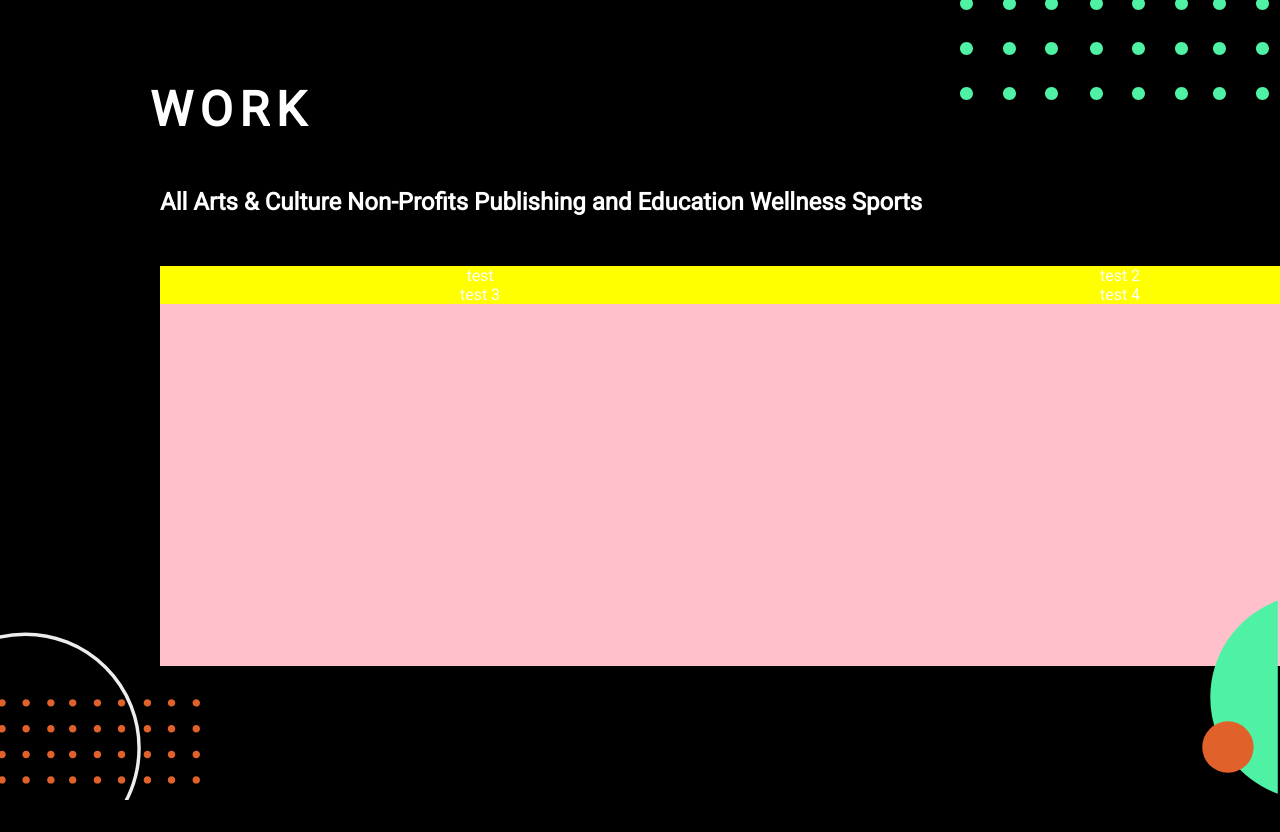
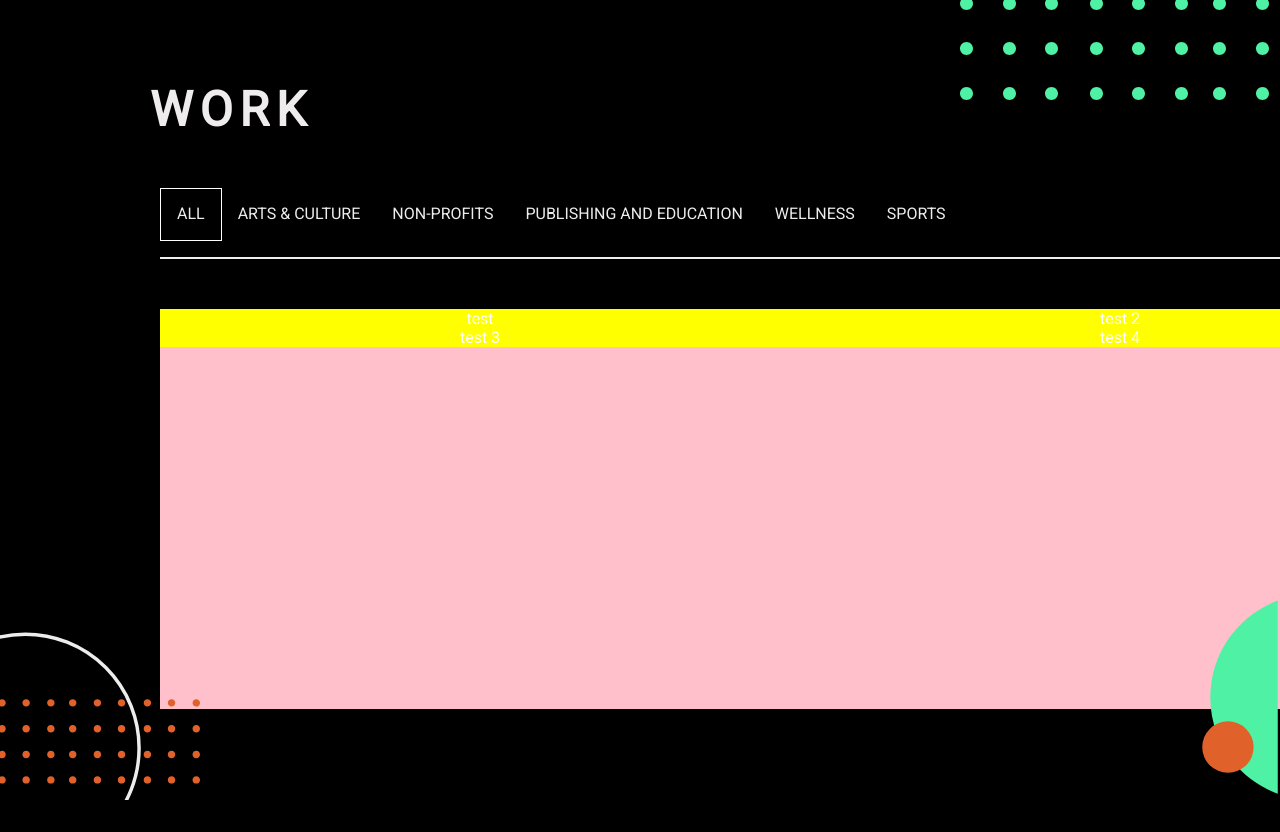
Before and after one commit to MikeX-23/plank-app, a React (Create React App) app: page / in a window 1280 px wide. Shown: the top 832 px of the page. Built offline with nearby package versions, Linux system fonts and the light colour scheme.

Commit message:
added nav component

```diff
--- a/src/App.css
+++ b/src/App.css
@@ -12,6 +12,7 @@
     }
 
     #title {
+        color:#EEECEC;
         font-weight: 900;
         font-size: 48px;
         line-height: 56px;
@@ -20,9 +21,38 @@
         transform: translate(-10px, 50px);
     }
 
-    #nav {
+    nav {
         margin-bottom: 50px;
         margin-top: 100px;
+        border-bottom: 2px solid #EEECEC;
+        width: 1280px;
+    }
+
+    /* #divider {
+        border-bottom: 2px solid #EEECEC;
+        width: 1280px;
+    } */
+
+    ul {
+        list-style: none;
+        padding-inline-start: 0;
+        margin-left: 0;
+    }
+
+    .menu li {
+        color:  #EEECEC;
+        font-style: normal;
+        font-weight: 500;
+        display: inline-block;
+        cursor: pointer;
+        text-transform: uppercase;
+        padding: 1rem;
+        line-height: 18.75px;
+    }
+
+    .active {
+        border: 1px solid #FFFFFF;
+        box-sizing: border-box;
     }
 
     #container {
--- a/src/App.js
+++ b/src/App.js
@@ -1,14 +1,18 @@
+import React from 'react';
 import './App.css';
 import asset1 from './img/asset1.svg'
 import asset2 from './img/asset2.svg'
 import asset3 from './img/asset3.svg'
+import Nav from './components/Nav.js'
 
 
-function App() {
+class App extends React.Component {
+  render() {
     return (
       <div className="App">
         <h1 id="title">Work</h1>
-      <h2 id="nav">All Arts & Culture Non-Profits Publishing and Education Wellness Sports</h2>
+            <Nav />
+            <div id="divider"></div>
           <section id="container">
             <div class="card">
               test
@@ -23,11 +27,13 @@ function App() {
               test 4
             </div>
           </section>
+
         <img src={asset1} alt="3 rows of orange dots with white circle" id="asset1" />
         <img src={asset2} alt="3 rows of green dots" id="asset2" />
         <img src={asset3} alt="big green circle with smaller orange circle attached on the left " id="asset3" />
       </div>
     );
   }
+}
 
 export default App;
--- /dev/null
+++ b/src/components/Nav.js
@@ -0,0 +1,23 @@
+import React from 'react';
+
+
+class Nav extends React.Component {
+  render() {
+    return (
+    <div>
+        <nav>
+			<ul class="menu">
+				<li class="active">All</li>
+				<li>Arts & Culture</li>
+				<li>Non-Profits</li>
+                <li>Publishing and Education</li>
+				<li>Wellness</li>
+                <li>Sports</li>
+			</ul>
+        </nav>
+      </div>
+    );
+  }
+}
+
+export default Nav;
```
Lines whose indentation alone changed are shown as unchanged.
